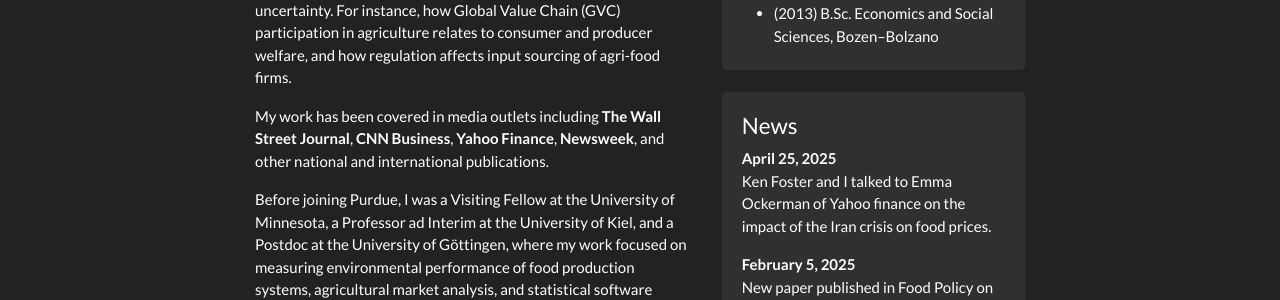
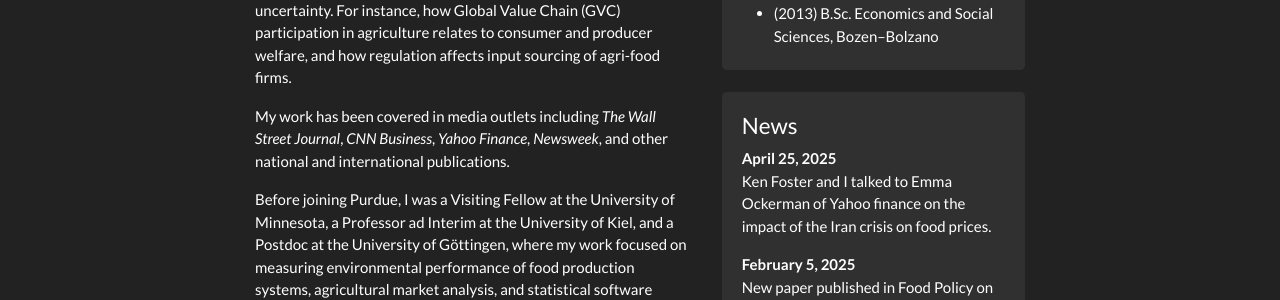
Before and after one commit to BDalheimer/BDalheimer.github.io, a Jekyll site: the page built from _pages/home.md, in a window 1280 px wide. Shown: the part 515-815 px from the top of the page. Built offline with Jekyll 4.4.1, drawn with Linux system fonts in a browser that asks for light colours; nearby versions of some CDN libraries; a style sheet for code colours, icons or effects is not loaded.

Commit message:
italics not bold

```diff
--- a/_pages/home.md
+++ b/_pages/home.md
@@ -18,7 +18,7 @@ summaries of my research papers.
 
 I joined the Department of Agricultural Economics of Purdue University in August 2023. My research focuses on the economics of international agricultural/food supply chains and trade under uncertainty. For instance, how Global Value Chain (GVC) participation in agriculture relates to consumer and producer welfare, and how regulation affects input sourcing of agri-food firms.
 
-My work has been covered in media outlets including **The Wall Street Journal**, **CNN Business**, **Yahoo Finance**, **Newsweek**, and other national and international publications.
+My work has been covered in media outlets including *The Wall Street Journal*, *CNN Business*, *Yahoo Finance*, *Newsweek*, and other national and international publications.
 
 Before joining Purdue, I was a Visiting Fellow at the University of Minnesota, a Professor ad Interim at the University of Kiel, and a Postdoc at the University of Göttingen, where my work focused on measuring environmental performance of food production systems, agricultural market analysis, and statistical software development in causal time series analysis.
 
```
